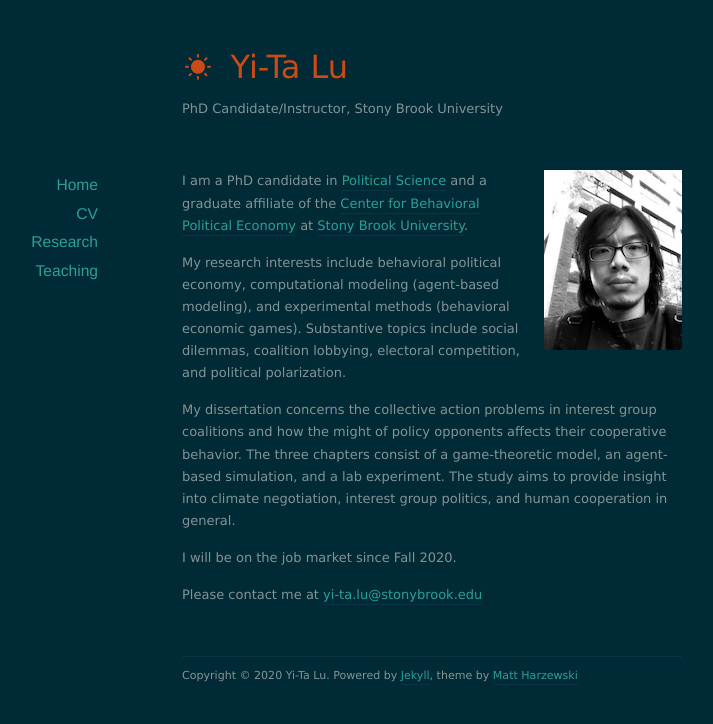
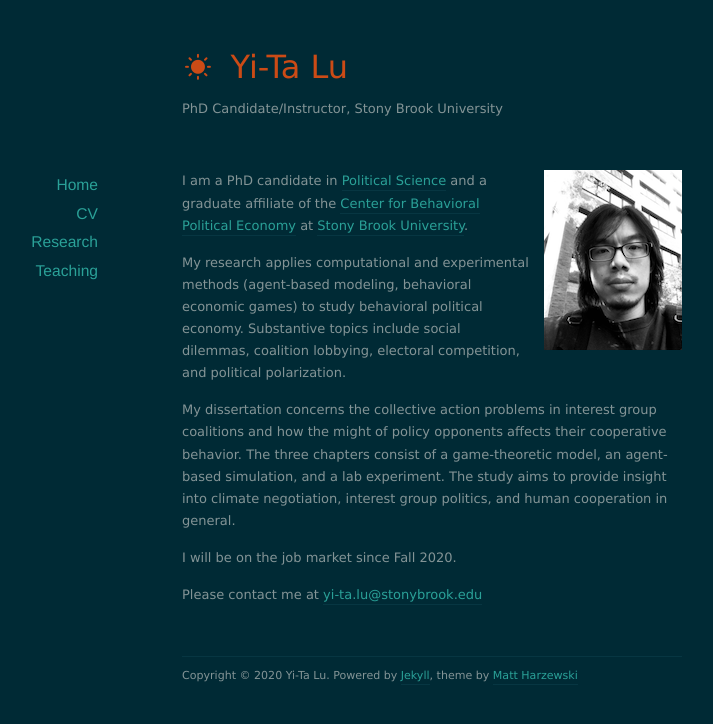
Before and after one commit to yitalu/yitalu.github.io, a Jekyll site: the page built from index.html, in a window 1280 px wide. Shown: the top 724 px of the page, without its empty margins (208-921 px from the left). Built offline with Jekyll 4.4.1, drawn with Linux system fonts in a browser that asks for light colours; nearby versions of some CDN libraries; the list of posts is cut into pages by our own code.

Commit message:
research description

```diff
--- a/index.html
+++ b/index.html
@@ -7,7 +7,7 @@ title: Yi-Ta Lu
 <img src="/images/backpackmono.png" class="right" />
 <p>I am a PhD candidate in <a href="https://www.stonybrook.edu/polsci/">Political Science</a> and a graduate affiliate of the <a href="https://www.stonybrook.edu/commcms/cbpe/">Center for Behavioral Political Economy</a> at <a href="https://www.stonybrook.edu">Stony Brook University</a>.</p>
 
-<p>My research interests include behavioral political economy, computational modeling (agent-based modeling), and experimental methods (behavioral economic games). Substantive topics include social dilemmas, coalition lobbying, electoral competition, and political polarization.</p>
+<p>My research applies computational and experimental methods (agent-based modeling, behavioral economic games) to study behavioral political economy. Substantive topics include social dilemmas, coalition lobbying, electoral competition, and political polarization.</p>
 
 <p>My dissertation concerns the collective action problems in interest group coalitions and how the might of policy opponents affects their cooperative behavior. The three chapters consist of a game-theoretic model, an agent-based simulation, and a lab experiment. The study aims to provide insight into climate negotiation, interest group politics, and human cooperation in general.</p>
 
```
